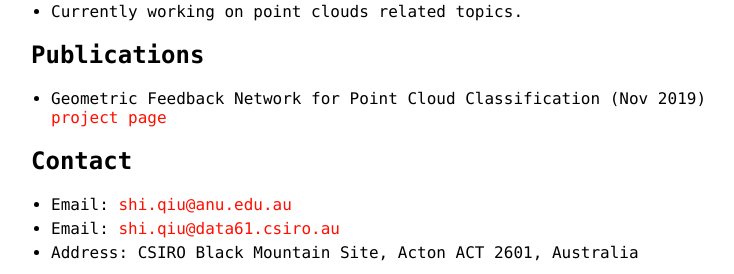
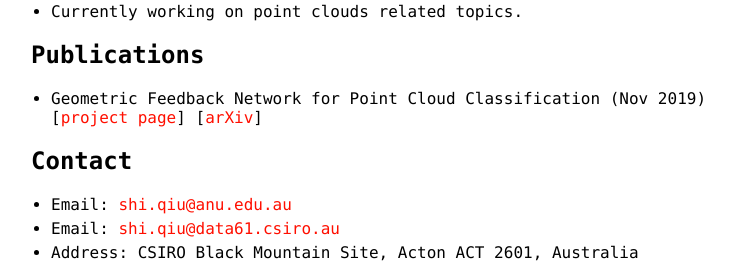
Before and after one commit to ShiQiu0419/ShiQiu0419.github.io, a Jekyll site: the page built from index.md, in a window 1280 px wide, cut to the strip 751-1025 px from the top of the page. Shown: the whole strip, without its empty margins (259-993 px from the left). Built offline with Jekyll 4.4.1, drawn with Linux system fonts in a browser that asks for light colours; our own code applies the rules of GitHub Pages for plain Markdown files.

Commit message:
Update index.md

```diff
--- a/index.md
+++ b/index.md
@@ -30,7 +30,7 @@ Supervised by: [Prof. Anthony Steed](https://wp.cs.ucl.ac.uk/anthonysteed/) and
 
 ## Publications
 * Geometric Feedback Network for Point Cloud Classification (Nov 2019)
-[project page](https://github.com/ShiQiu0419/GFNet)
+[[project page](https://github.com/ShiQiu0419/GFNet)]  [[arXiv](https://arxiv.org/abs/1911.12885)]
 
 ## Contact
 * Email: [shi.qiu@anu.edu.au](mailto:shi.qiu@anu.edu.au)
```
